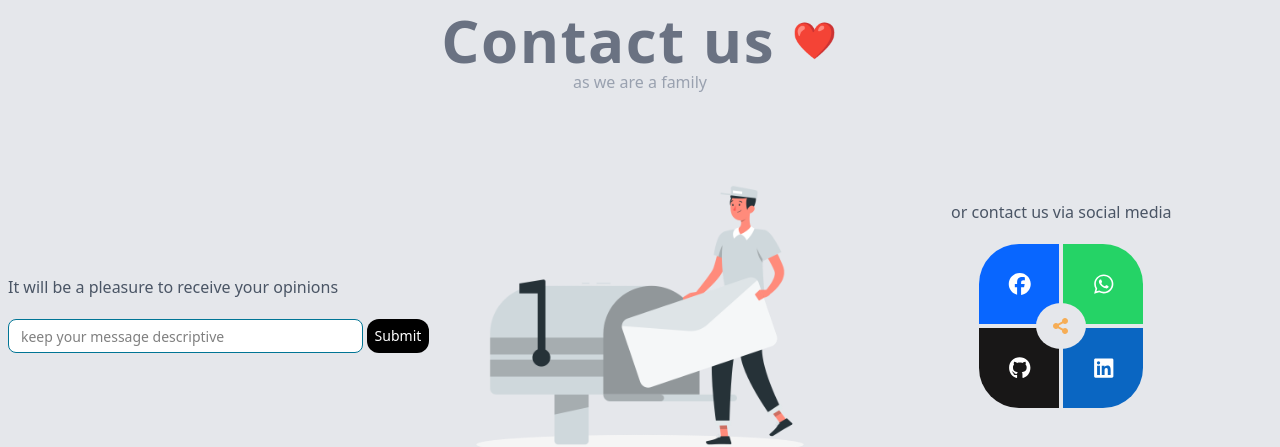
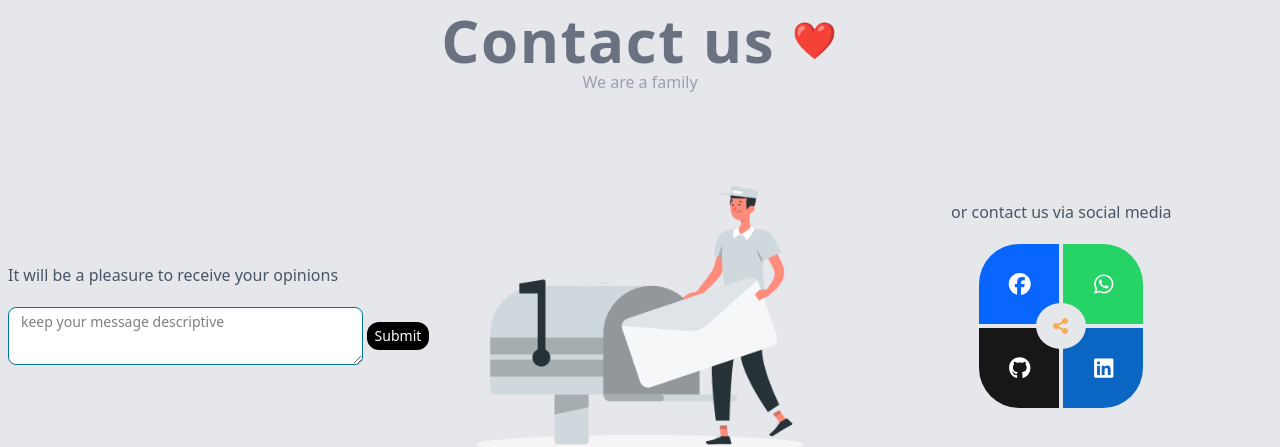
Before and after one commit to Mo0Hamdy/e-commerce, a Next.js app: page / in a window 1280 px wide. Shown: the part 2647-3094 px from the top of the page. Built offline with nearby package versions, Linux system fonts and the light colour scheme; no server answers.

Commit message:
clean up footer component code

```diff
--- a/components/Footer.jsx
+++ b/components/Footer.jsx
@@ -9,26 +9,25 @@ import {
 import { faShareNodes } from "@fortawesome/free-solid-svg-icons";
 export default function Footer() {
   return (
-    <div className="bg-gray-200 pt-7">
+    <footer className="bg-gray-200 pt-7">
       <h1 className="text-center text-4xl md:text-6xl font-bold text-gray-500 tracking-wide">
         Contact us{" "}
         <span className="inline-block text-2xl md:text-4xl animate-bounce">
           ❤️
         </span>
       </h1>
-      <p className="text-center text-gray-400">as we are a family </p>
+      <p className="text-center text-gray-400">We are a family </p>
       <div className="container m-auto flex items-center flex-col md:flex-row md:justify-around pb-10 md:pb-0 px-2">
         <div className="mail w-full md:w-1/3 md:pb-0 items-center justify-center">
-          <p className="text-gray-600 w-full lg:w-4/5 my-5">
+          <p className="text-gray-600 w-full my-5">
             It will be a pleasure to receive your opinions
           </p>
-          <form className="flex" action="">
-            <input
+          <form className="flex items-center">
+            <textarea
               placeholder="keep your message descriptive"
-              type="text"
               className="outline-0 border border-cyan-700 py-1 px-3 bg-white rounded-lg placeholder:text-sm w-full me-4 md:me-1"
             />
-            <button className="rounded-xl cursor-pointer bg-black text-white text-sm px-2 py-1">
+            <button type="submit" className="rounded-xl cursor-pointer bg-black text-white text-sm px-2 py-1">
               Submit
             </button>
           </form>
@@ -59,6 +58,7 @@ export default function Footer() {
               }}
             />
             <a
+              target="_blank"
               href="https://www.facebook.com/share/17cGF5vxNK/"
               className="text-white origin-bottom-right rounded-tl-[50%] hover:scale-110 duration-300 w-20 h-20 flex items-center justify-center bg-[#0866FF]"
             >
@@ -70,6 +70,7 @@ export default function Footer() {
               />
             </a>
             <a
+              target="_blank"
               href="https://wa.me/201152411228?text=Hello%20I%20want%20to%20ask%20about%20your%20service"
               className="text-white origin-bottom-left rounded-tr-[50%] hover:scale-110 duration-300 w-20 h-20 flex items-center justify-center bg-[#25D366]"
             >
@@ -81,6 +82,7 @@ export default function Footer() {
               />
             </a>
             <a
+              target="_blank"
               href="https://github.com/Mo0Hamdy"
               className="text-white origin-top-right rounded-bl-[50%] hover:scale-110 duration-300 w-20 h-20 flex items-center justify-center bg-[#181717] "
             >
@@ -92,6 +94,7 @@ export default function Footer() {
               />
             </a>
             <a
+              target="_blank"
               href="https://www.linkedin.com/in/m0hamedhamdy?lipi=urn%3Ali%3Apage%3Ad_flagship3_profile_view_base_contact_details%3BlkA1IIX1RJ6ndsRuGIvtiQ%3D%3D"
               className="text-white origin-top-left rounded-br-[50%] hover:scale-110 duration-300 w-20 h-20 flex items-center justify-center bg-[#0A66C2]"
             >
@@ -109,6 +112,6 @@ export default function Footer() {
         all rights reserved &copy;{" "}
         <span className="text-lime-500">Mohamed Hamdy</span> 2026
       </div>
-    </div>
+    </footer>
   );
 }
```
